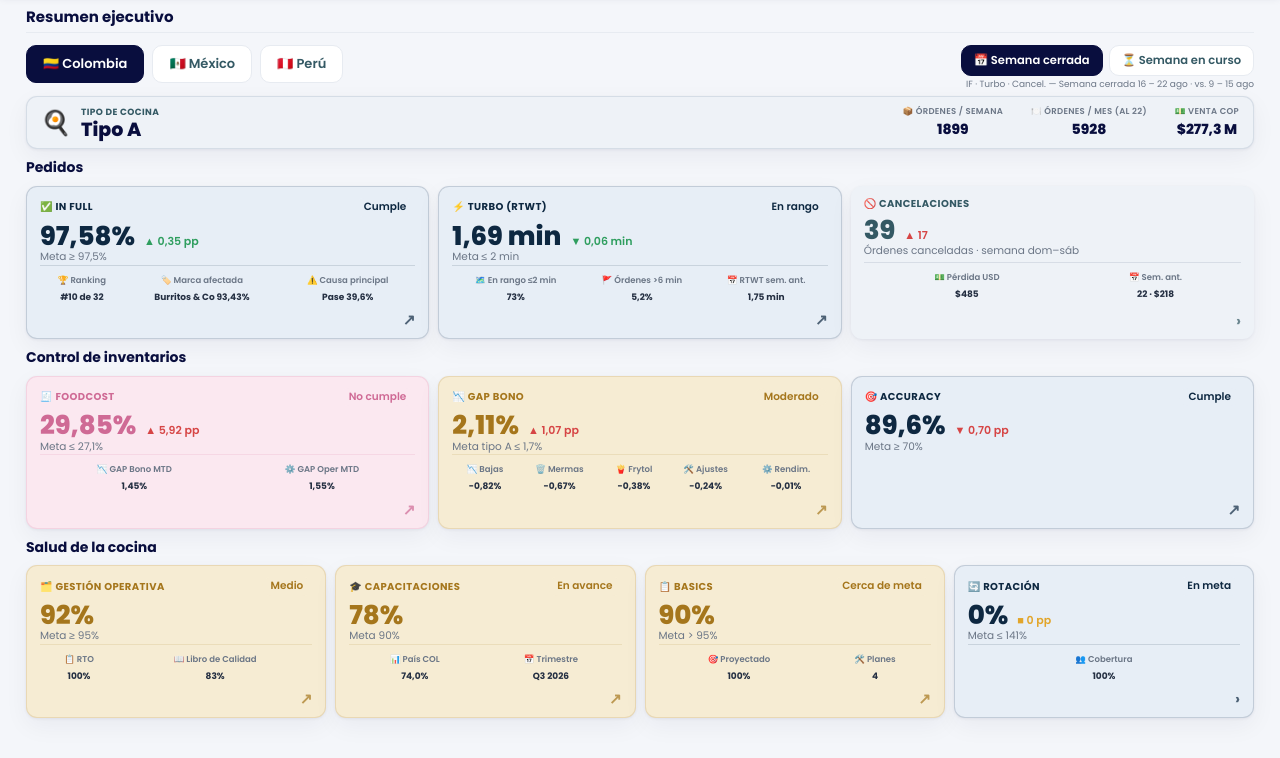
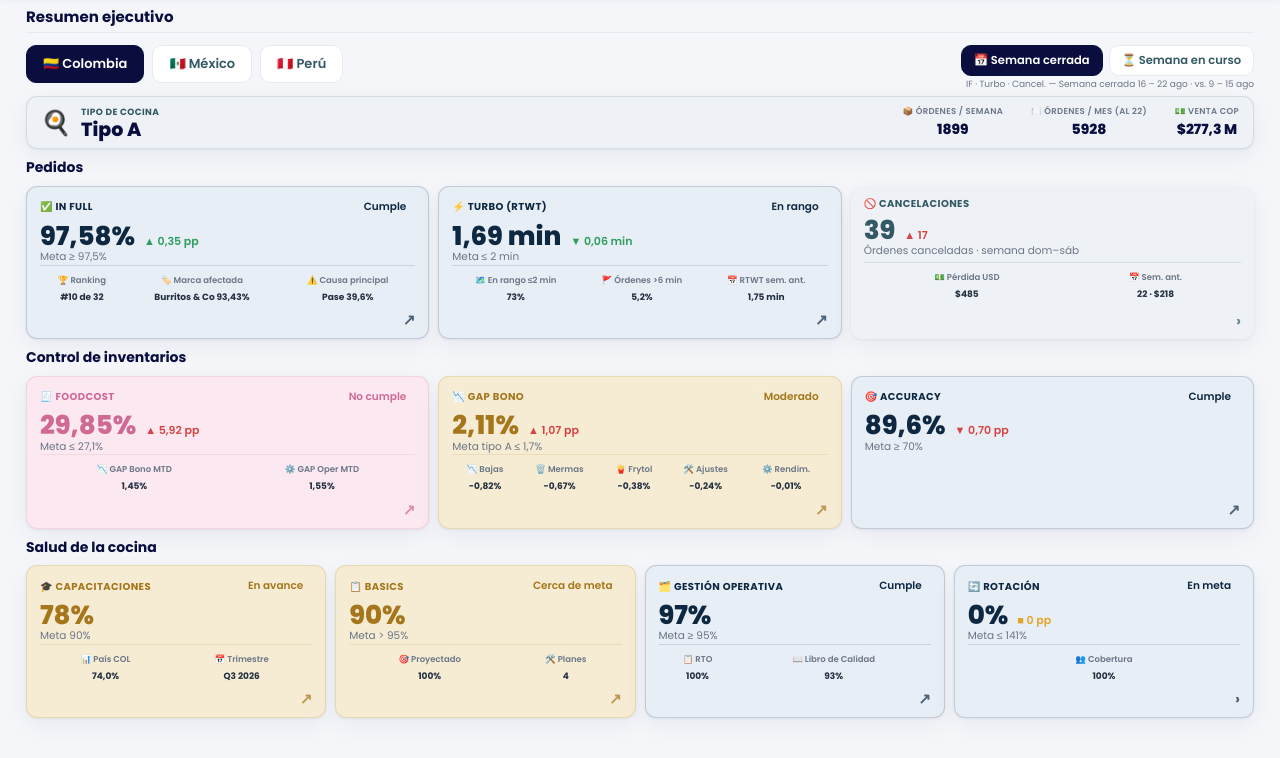
Before and after one commit to melaniebeezzy-fdgy/onepager, a plain HTML site: page index.html in a window 1280 px wide. Shown: the part 66-824 px from the top of the page. Drawn offline with Linux system fonts and the light colour scheme.

Commit message:
auto: refresh datos 2026-08-27

```diff
--- a/index.html
+++ b/index.html
@@ -802,9 +802,11 @@ var WEEKLY_WINDOW='';
 (function(){ /* la tarea semanal reemplaza este bloque con overrides de FCW_BYC/GAPB_BYC/GAPCMP_BYC/ACC_BYC/ROT_BYC */ })();
 /* === WEEKLY-REFRESH END === */
 /* === APPS-REFRESH START · no editar a mano; lo regenera la tarea diaria de apps (Gestión Operativa + Capacitaciones) === */
-/* Actualizado 2026-08-27. Gestión Operativa (kitchen-operations-hub): app no accesible hoy (redirige a /login, sin sesión), se omite _GOW y su merge. Capacitaciones: General% por cocina. */
+/* Actualizado 2026-08-27. Gestión Operativa (kitchen-operations-hub): semana leída 17-23 ago (semana pasada, completa). Solo COL con formularios diligenciados; MEX/PER en 0% en todas sus cocinas (omitidos). Capacitaciones: General% por cocina. */
+var _GOW={COL:{'Cartagena':{rto:100,ldc:100,go:100},'Manila':{rto:100,ldc:100,go:100},'Bello':{rto:100,ldc:100,go:100},'Usaquén':{rto:100,ldc:100,go:100},'Parque 93':{rto:100,ldc:100,go:100},'Chapinero':{rto:100,ldc:93,go:97},'Colina':{rto:100,ldc:93,go:97},'Andes':{rto:100,ldc:100,go:100},'Chía':{rto:100,ldc:100,go:100},'Villa del Prado':{rto:100,ldc:100,go:100},'Arrecife':{rto:100,ldc:100,go:100},'Santa Monica':{rto:100,ldc:100,go:100},'San Fernando':{rto:100,ldc:93,go:97},'Barranquilla':{rto:100,ldc:100,go:100},'Engativá':{rto:100,ldc:100,go:100},'Cedritos':{rto:100,ldc:100,go:100},'Laureles':{rto:93,ldc:93,go:93},'Kennedy':{rto:93,ldc:93,go:93},'Veraguas':{rto:86,ldc:86,go:86},'Itagüí':{rto:43,ldc:43,go:43},'Ingenio':{rto:43,ldc:36,go:40},'Envigado':{rto:36,ldc:36,go:36}}};
 var _CAPW={COL:{'SantaFe - Medellin':100,'Engativá':100,'Envigado':100,'Titan':100,'Plaza Claro Cinnabon':100,'Salvio':100,'Colina':98,'Arrecife':93,'Usaquén':93,'Plaza Claro Court':88,'Pereira':88,'Laureles':88,'Parque 93':86,'Chía':85,'Cedritos':84,'Bello':83,'Bucaramanga':82,'Manila':81,'Cartagena':81,'Barranquilla':79,'Chapinero':78,'Villa del Prado':78,'Santa Monica':78,'Veraguas':76,'San Fernando':73,'Ingenio':70,'Andes':65,'Kennedy':62,'Calle 109':59,'SantaFe - Bogota':59,'Chicó Cinnabon':40,'Itagüí':23,'Chico':20},MEX:{'Coapa':100,'Churubusco':100,'Iztapalapa':100,'Esmeralda':100,'Doctores':100,'Ciudad Judicial':100,'Tec':100,'Samara':100,'San Ángel':100,'Santa Fe':100,'Jardines':100,'Azcapotzalco':100,'Monterrey Centro':100,'Carretera Nacional':100,'Tlaquepaque':100,'Del Valle':99,'Santa Teresita':99,'Estadio':97,'Santa Catarina':95,'Polanco':91,'Satélite':88,'Volcanes':86,'Metepec':85,'Tabachines':84,'Lindavista':83,'Saltillo Centro':82,'San Nicolás':74,'La Calma':70,'Lincoln':66,'San Jerónimo':60,'Montejo':59,'Centtral Interlomas':58,'Jardines del Valle':58,'Manacar':56,'Cumbres':55,'Pedregal':55,'Canek':55},PER:{'San Isidro':81,'La Molina':14,'Gonzales Prada':13,'Surquillo':10,'La Alborada':7}};
-(function(){for(var c in _CAPW){if(!CAP_BYC[c])continue;for(var k in _CAPW[c]){if(k in CAP_BYC[c])CAP_BYC[c][k]=_CAPW[c][k];}}})();
+(function(){for(var c in _GOW){if(!GO_BYC[c])GO_BYC[c]={};for(var k in _GOW[c])GO_BYC[c][k]=_GOW[c][k];}
+for(var c in _CAPW){if(!CAP_BYC[c])continue;for(var k in _CAPW[c]){if(k in CAP_BYC[c])CAP_BYC[c][k]=_CAPW[c][k];}}})();
 /* === APPS-REFRESH END === */
 builders.resumen=function(){
   var isCoc=true;
```
